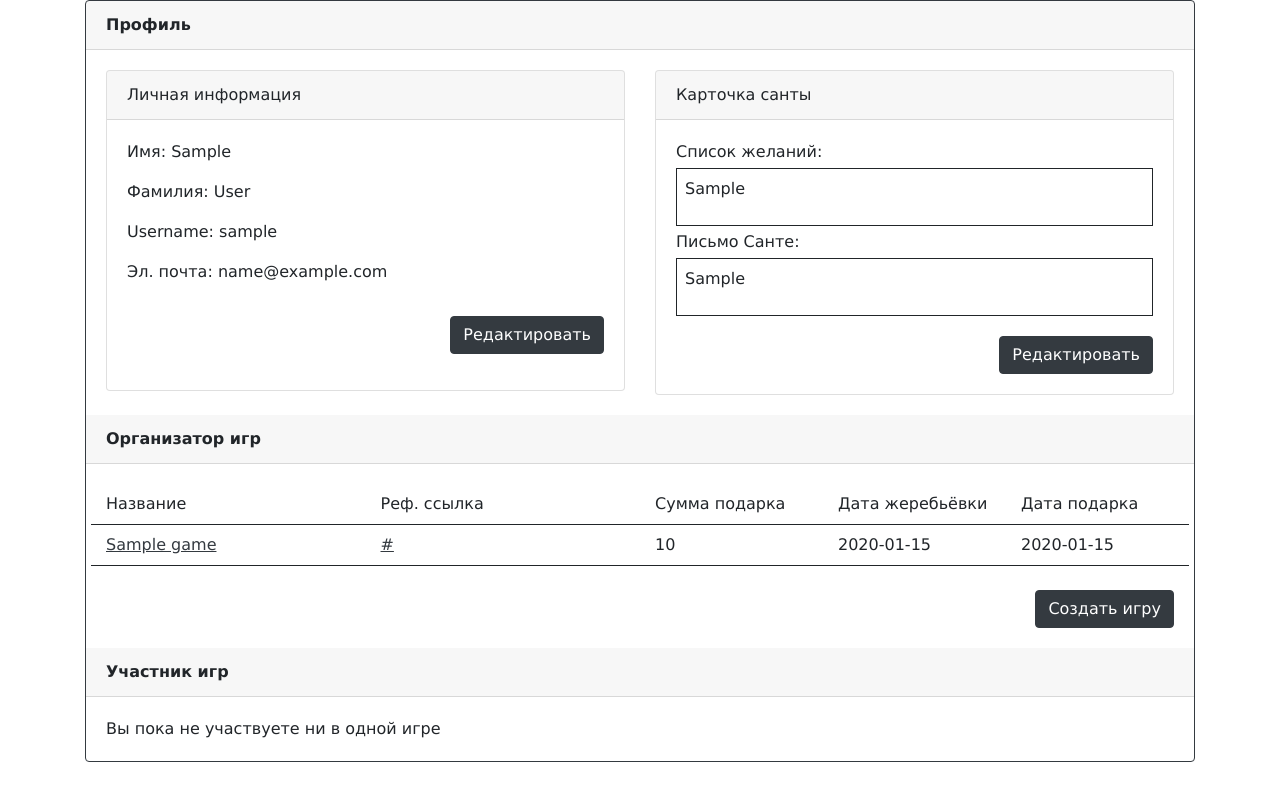
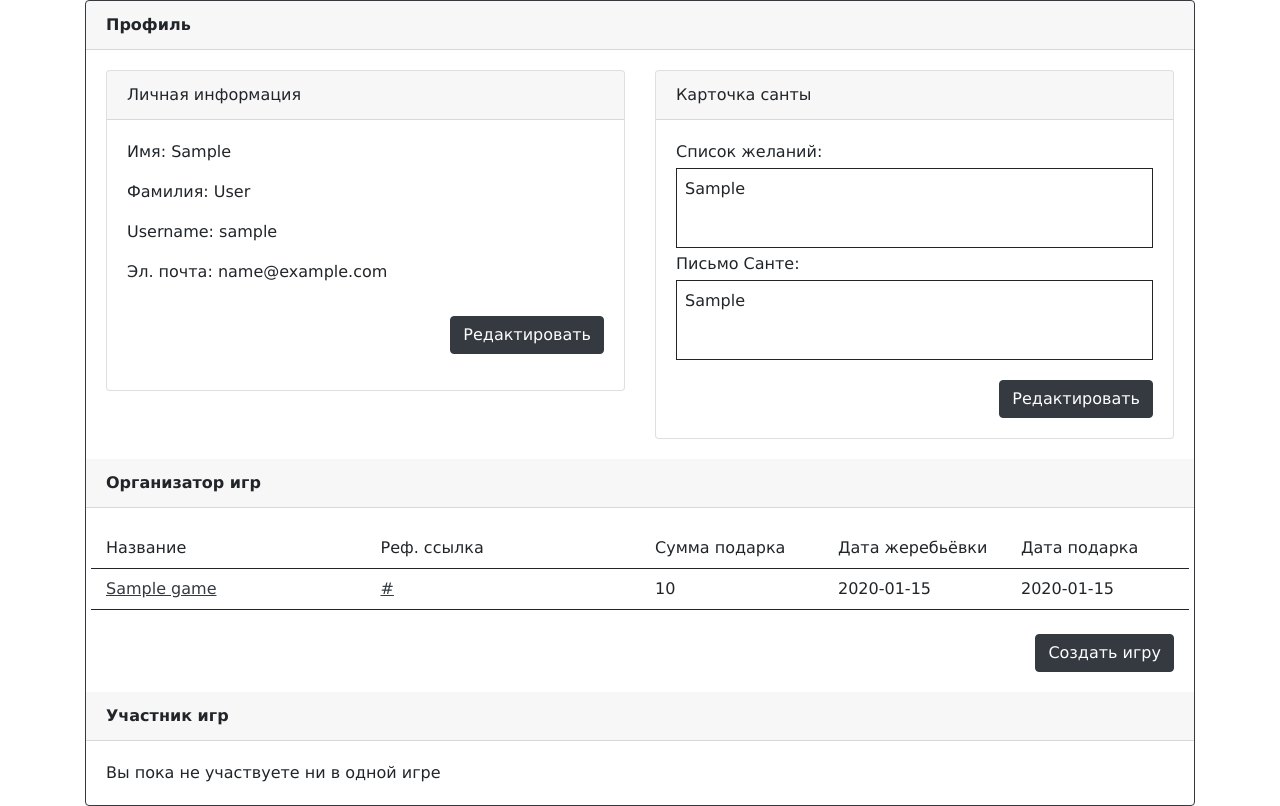
Before and after one commit to balancy/secret_santa, a Django app: page /profile/ in a window 1280 px wide. Shown: the part 56-862 px from the top of the page. Before the commit the page ends 818 px from the top, so only its background shows below. Run offline with Django 4.2, Linux system fonts and the light colour scheme; a user stored in the database is signed in; tables that the repository leaves empty hold one stand-in row (values such as "Sample post").

Commit message:
Fix small bug of displaying None value in Santa Card block on Profile page

```diff
--- a/games/templates/games/profile.html
+++ b/games/templates/games/profile.html
@@ -28,9 +28,9 @@
             <div class="card-header">Карточка санты</div>
             <div class="card-body">
               Список желаний:
-              <div style="border: 1px solid;" class="p-2 my-1">{{ santa.wishlist | linebreaks }}</div>
+              <div style="border: 1px solid; min-height: 80px;" class="p-2 my-1">{% if santa.wishlist %}{{ santa.wishlist | linebreaks }}{% endif %}</div>
               Письмо Санте:
-              <div style="border: 1px solid;" class="p-2 my-1">{{ santa.letter_to_santa | linebreaks}}</div>
+              <div style="border: 1px solid; min-height: 80px;" class="p-2 my-1">{% if santa.letter_to_santa %}{{ santa.letter_to_santa | linebreaks}}{% endif %}</div>
               <a class="btn btn-dark mt-3 float-right" href="{% url 'santacard' %}" role="button">Редактировать</a>
             </div>
           </div>
```
